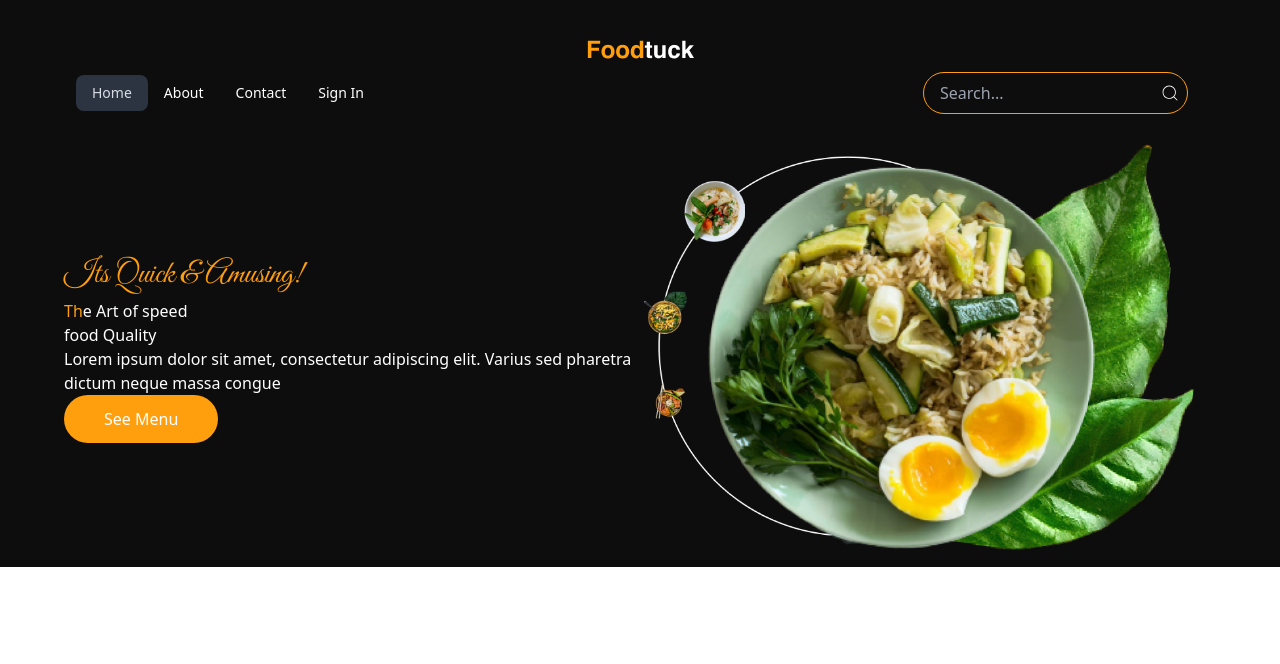
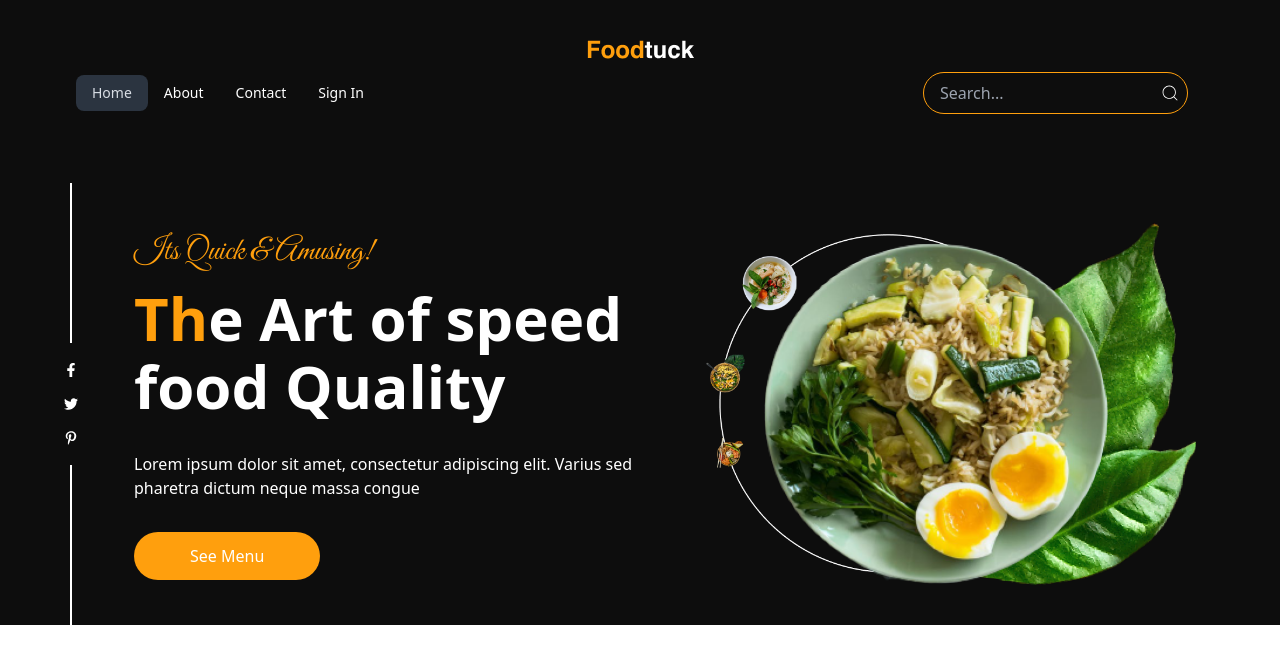
Before and after one commit to promahbubul/food-order-client, a React (Vite) app: page / in a window 1280 px wide. Shown: the top 664 px of the page. Built offline with nearby package versions, Linux system fonts and the light colour scheme.

Commit message:
Home Banner Complete

```diff
--- /dev/null
+++ b/src/components/About/AboutUs.jsx
@@ -0,0 +1,15 @@
+import React from 'react'
+
+const AboutUs = () => {
+    return (
+        <div>
+            <div className="">
+                <h4 className="text-heading-4 font-heading-4 text-primary-2">
+                    About us
+                </h4>
+            </div>
+        </div>
+    )
+}
+
+export default AboutUs
--- a/src/components/Banner/Banner.jsx
+++ b/src/components/Banner/Banner.jsx
@@ -1,18 +1,35 @@
 import React from 'react'
 import bannerImage from '../../assets/images/Image.png'
+import { FaFacebookF } from 'react-icons/fa';
+import { FaPinterestP } from 'react-icons/fa';
+import { FaTwitter } from 'react-icons/fa';
+
 
 const Banner = () => {
     return (
-        <div className='flex flex-row items-center'>
+        <div className='flex flex-row items-center mt-14 gap-14 '>
+            <div className="flex flex-col items-center gap-5">
+                <div className='w-[2px] bg-white h-40' ></div>
+                <div className="flex flex-col gap-5">
+                    <a href="">
+                        <FaFacebookF className='text-small' />
+                    </a> <a href="">
+                        <FaTwitter className='text-small' />
+                    </a> <a href="">
+                        <FaPinterestP className='text-small' />
+                    </a>
+                </div>
+                <div className='w-[2px] bg-white h-40' ></div>
+            </div>
             <div className="w-full">
-                <h4 className="font-great-vibes text-heading-4 text-primary-2">Its Quick & Amusing!</h4>
-                <h2 className="">
-                    <span className='text-primary-2'>Th</span>e Art of speed<br></br> food Quality
+                <h4 className="font-great-vibes text-heading-4 text-primary-2 mb-2">Its Quick & Amusing!</h4>
+                <h2 className="text-heading-1 font-overpress font-bold leading-heading-1 mb-8">
+                    <span className='text-primary-2 '>Th</span>e Art of speed<br></br> food Quality
 
                 </h2>
-                <p>Lorem ipsum dolor sit amet, consectetur adipiscing elit.
+                <p className='font-inter'>Lorem ipsum dolor sit amet, consectetur adipiscing elit.
                     Varius sed pharetra dictum neque massa congue</p>
-                <button className='bg-primary-2 px-10 py-3 rounded-full'>See Menu</button>
+                <button className='bg-primary-2 px-14 py-3 rounded-full mt-8'>See Menu</button>
             </div>
             <div className="w-full">
                 <img src={bannerImage} alt="" />          </div>
--- a/src/index.css
+++ b/src/index.css
@@ -1,4 +1,5 @@
 @import url('https://fonts.googleapis.com/css2?family=Geologica:wght@300;400;500;600;700;800;900&family=Great+Vibes&family=Inter:wght@400;600;700;800;900&display=swap');
+@import url('https://fonts.googleapis.com/css2?family=Overpass:wght@100;200;300;400;500;600;700;800;900&display=swap');
 @tailwind base;
 @tailwind components;
 @tailwind utilities;
--- a/tailwind.config.js
+++ b/tailwind.config.js
@@ -31,13 +31,13 @@ export default {
     },
     fontFamily: {
       'inter': ['Inter', "sans - serif"],
-      'geologica': ['Geologica', "sans - serif"],
-      'heading-1': ['Geologica', "sans - serif"],
-      'heading-2': ['Geologica', "sans - serif"],
-      'heading-3': ['Geologica', "sans - serif"],
-      'heading-4': ['Geologica', "sans - serif"],
-      'heading-5': ['Geologica', "sans - serif"],
-      'heading-6': ['Geologica', "sans - serif"],
+      'overpass': ['Overpass', 'sans-serif'],
+      'heading-1': ['Overpass', 'sans-serif'],
+      'heading-2': ['Overpass', 'sans-serif'],
+      'heading-3': ['Overpass', 'sans-serif'],
+      'heading-4': ['Overpass', 'sans-serif'],
+      'heading-5': ['Overpass', 'sans-serif'],
+      'heading-6': ['Overpass', 'sans-serif'],
       'great-vibes': ['Great Vibes', "cursive"],
     },
     colors: {
```
